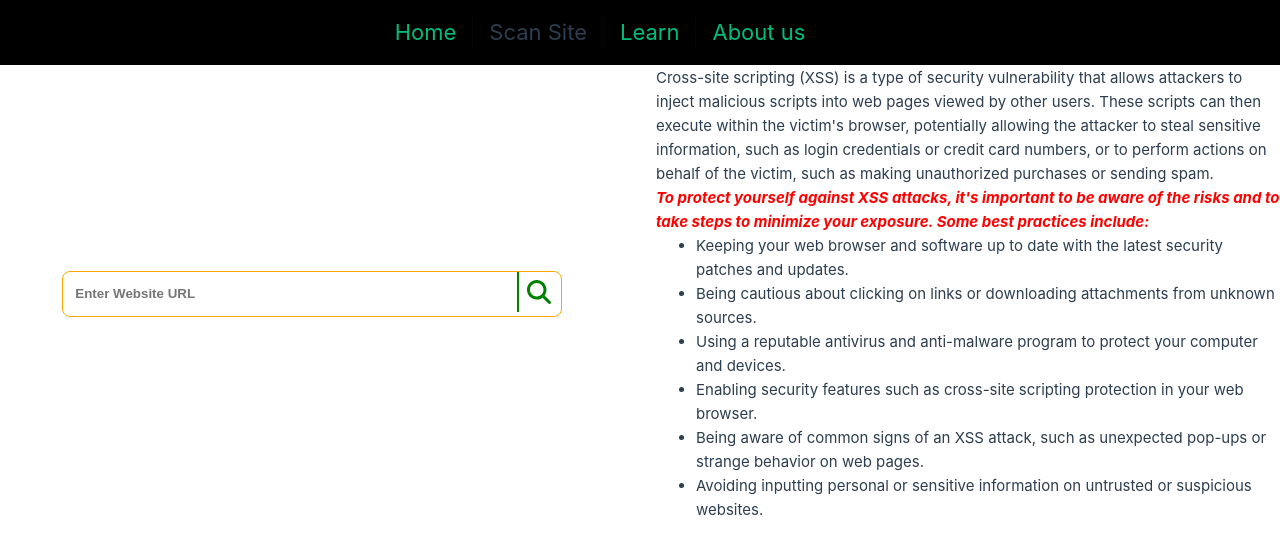
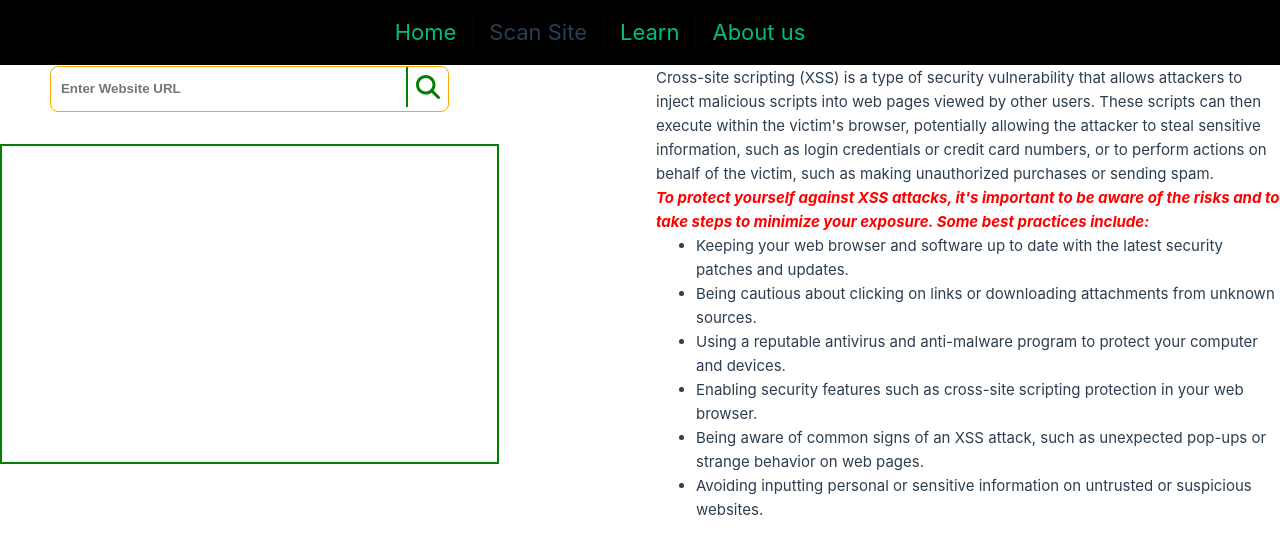
Before and after one commit to leonTech254/XSS_DETECTOR, a Vue app in the folder XSS_DETECTOR_UI/: page /scanner in a window 1280 px wide. Shown: the top 554 px of the page. Built offline with nearby package versions, Linux system fonts and the light colour scheme; a web font is replaced by a local one.

Commit message:
--display-response--container

```diff
--- a/XSS_DETECTOR_UI/src/views/ScannerUI.vue
+++ b/XSS_DETECTOR_UI/src/views/ScannerUI.vue
@@ -2,11 +2,26 @@
     <div>
     <div class="page-wrapper">
     <div class="left">
+    <div class="leftWrapper" >
     <div style="width:80%;">
-    <div class="ScanInput">
+    <div class="ScanInput" >
         <input type="text" placeholder="Enter Website URL" v-model="searchInput">
         <span @click="ScanFunc"><i class="search-icon fa-solid  fa-magnifying-glass"></i></span>
     </div>
+    </div>
+    <div class="response-screen">
+    <div class="title">payload tested</div>
+    <ul>
+    <li v-for="(index,payload) in resposeArray" key="index">
+    {{ index }}
+
+    </li>
+    </ul>
+
+
+    </div>
+
+
     </div>
     </div>
     <div class="right">
@@ -51,7 +66,8 @@ import axios from 'axios'
 export default {
     data() {
         return {
-            searchInput: ''
+            searchInput: '',
+            resposeArray: []
         }
     },
 
@@ -66,6 +82,9 @@ export default {
                     let data = { "url": this.searchInput }
                     axios.post("/api/scan_website", data)
                         .then((res) => {
+                            let response = res.data.scan_result;
+                            this.resposeArray = response;
+
 
 
                         })
@@ -94,13 +113,14 @@ export default {
     grid-template-columns:repeat(2,1fr);
     gap: 2rem;
 }
-.left
+.leftWrapper
 
 {
 display: flex;
 flex-direction: column;
 justify-content: center;
 align-items: center;
+width: 80%;
 
 }
 .ScanInput
@@ -151,6 +171,25 @@ align-items: center;
     font-style: italic;
     font-weight: bold;
 }
+.response-screen
+{
+    height: 20rem;
+    overflow: auto;
+    border: 2px solid green;
+    width: 100%;
+    margin-top: 2rem;
 
 
+
+
+
+}
+.response-screen .title
+{
+    text-align: center;
+    text-transform: uppercase;
+    color: white;
+    font-weight: bold;
+}
+
 </style>
```
